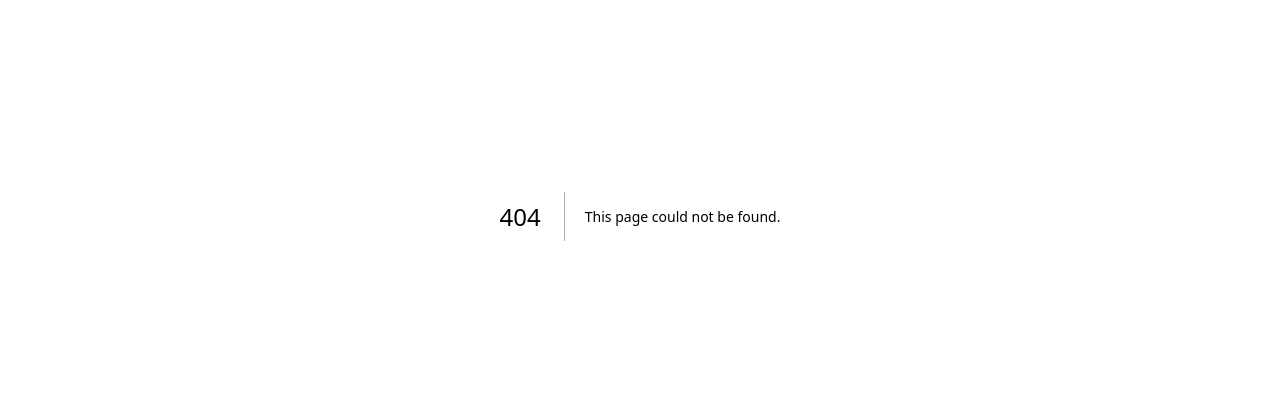
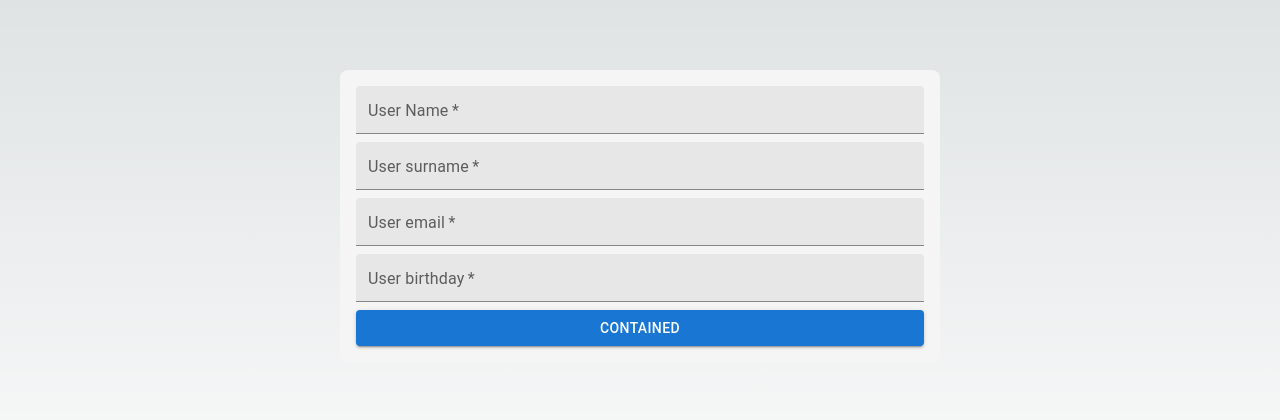
Before and after one commit to MoiraC/user-management-fe, a Next.js app: page /users in a window 1280 px wide. Before the commit this address had no page. Shown: the part 184-604 px from the top of the page. Built offline with nearby package versions, Linux system fonts and the light colour scheme.

Commit message:
cache fixed createuser form and action added

```diff
--- /dev/null
+++ b/src/app/actions/createUserAction.ts
@@ -0,0 +1,28 @@
+'use server'
+import { redirect } from "next/navigation";
+import { User } from "../types/types";
+
+export async function createUser(formData: FormData) {
+    try {
+        const user = {
+            name: formData.get('name'),
+            surname: formData.get('surname'),
+            email: formData.get('email'),
+            birthday: formData.get('birthday'),
+        } as User
+
+        const response = await fetch("http://localhost:8080/users/create", {
+            method: "POST",
+            headers: {
+              "Content-Type": "application/json",
+            },
+            body: JSON.stringify(user),
+            cache: 'no-store'
+          });
+
+    } catch (error) {
+        console.log(error)
+    }
+
+    return redirect("/")
+}
--- /dev/null
+++ b/src/app/components/submitButton.tsx
@@ -0,0 +1,12 @@
+'use client'
+
+import { Button } from '@mui/material'
+import { useFormStatus } from 'react-dom'
+
+export function SubmitButton() {
+  const { pending } = useFormStatus()
+
+  return (
+    <Button type='submit' variant="contained" disabled={pending}>Contained</Button>
+  )
+}
--- a/src/app/globals.css
+++ b/src/app/globals.css
@@ -63,14 +63,6 @@
   }
 }
 
-.main {
-  display: flex;
-  flex-direction: column;
-  justify-content: center;
-  height: 100dvh;
-  align-items: center;
-}
-
 * {
   box-sizing: border-box;
   padding: 0;
@@ -100,3 +92,21 @@ a {
     color-scheme: dark;
   }
 }
+
+.user-form {
+  gap: 8px;
+  display: flex;
+  flex-direction: column;
+  padding: 16px;
+  background-color: whitesmoke;
+  border-radius: 8px;
+  width: 600px;
+}
+
+.main {
+  display: flex;
+  flex-direction: column;
+  justify-content: center;
+  height: 100dvh;
+  align-items: center;
+}
--- a/src/app/layout.tsx
+++ b/src/app/layout.tsx
@@ -1,10 +1,6 @@
 import type { Metadata } from 'next'
 import { Inter } from 'next/font/google'
 import './globals.css'
-import '@fontsource/roboto/300.css';
-import '@fontsource/roboto/400.css';
-import '@fontsource/roboto/500.css';
-import '@fontsource/roboto/700.css';
 
 const inter = Inter({ subsets: ['latin'] })
 
--- /dev/null
+++ b/src/app/types/types.ts
@@ -0,0 +1,7 @@
+export type User = {
+    id?: number,
+    name: string,
+    surname: string,
+    email: string,
+    birthday: string,
+  }
--- /dev/null
+++ b/src/app/users/page.tsx
@@ -0,0 +1,45 @@
+'use client'
+
+import { Button, TextField } from "@mui/material";
+import { SubmitButton } from "../components/submitButton";
+import { createUser } from "../actions/createUserAction";
+
+export default function Page() {
+    return (
+        <form action={createUser} className="user-form">
+            <TextField
+                name="name"
+                label="User Name"
+                variant="filled"
+                fullWidth
+                size="small"
+                required
+                />
+            <TextField
+                name="surname"
+                label="User surname"
+                variant="filled"
+                fullWidth
+                size="small"
+                required
+                />
+            <TextField
+                name="email"
+                label="User email"
+                variant="filled"
+                fullWidth
+                size="small"
+                required
+                />
+            <TextField
+                name="birthday"
+                label="User birthday"
+                variant="filled"
+                fullWidth
+                size="small"
+                required
+                />
+            <SubmitButton></SubmitButton>
+    </form>
+    )
+}
```
Also changed, not shown: src/app/page.tsx (+3 -11 lines).
